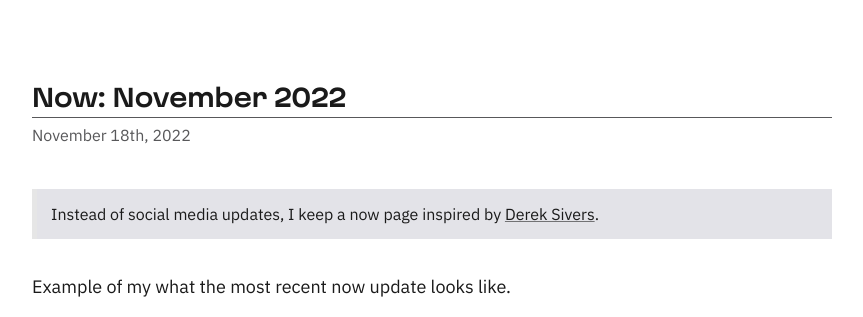
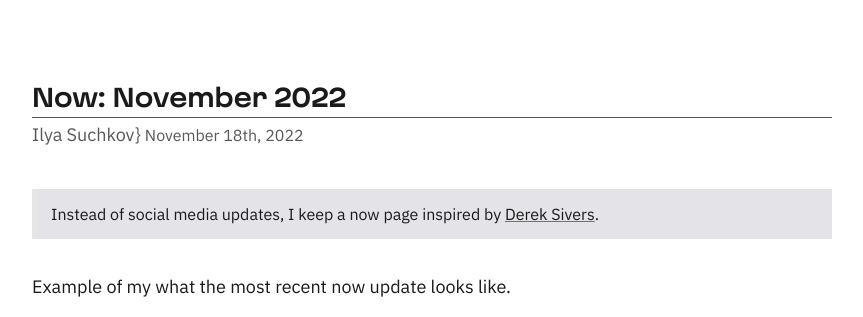
Before and after one commit to suchkow/suchkow.github.io, a Jekyll site: the page built from _pages/now.md, in a window 1280 px wide. Shown: the top 317 px of the page, without its empty margins (208-1071 px from the left). Built offline with Jekyll 4.4.1, drawn with Linux system fonts in a browser that asks for light colours.

Commit message:
Minor changes were made.

```diff
--- a/_layouts/post.html
+++ b/_layouts/post.html
@@ -6,7 +6,12 @@
 <header>
 	<h1 class="post-title">{%- if page.nowPage -%}{{ site.categories.now[0].title }}{%- else -%}{{ page.title }}{%- endif -%}</h1>
 	<p class="post-author-and-time">
+
+	{% if page.authors.size == 0 %}
 	<span>{% for author in page.authors %}{% include author.html %}{% endfor %}</span> <!-- <a href="/" title="Home" rel="author" class="internal-link">Derek Kedziora</a> -->
+	{% else %}{{ site.author }}}
+	{% endif %}
+
 	{%- unless page.category contains "english-guide" -%}
 	<time datetime="{{ postDate | date: '%Y-%m-%d' }}">
 	{%- unless page.custom-date %}{{ postDate | date: "%B" }} {{prettyDateOfPost}}{{ ordinalEnding }}, {{ postDate | date: "%Y" }}{%- else -%}{{ page.custom-date }}{%- endunless -%}</time>{% endunless %}</p>
```
